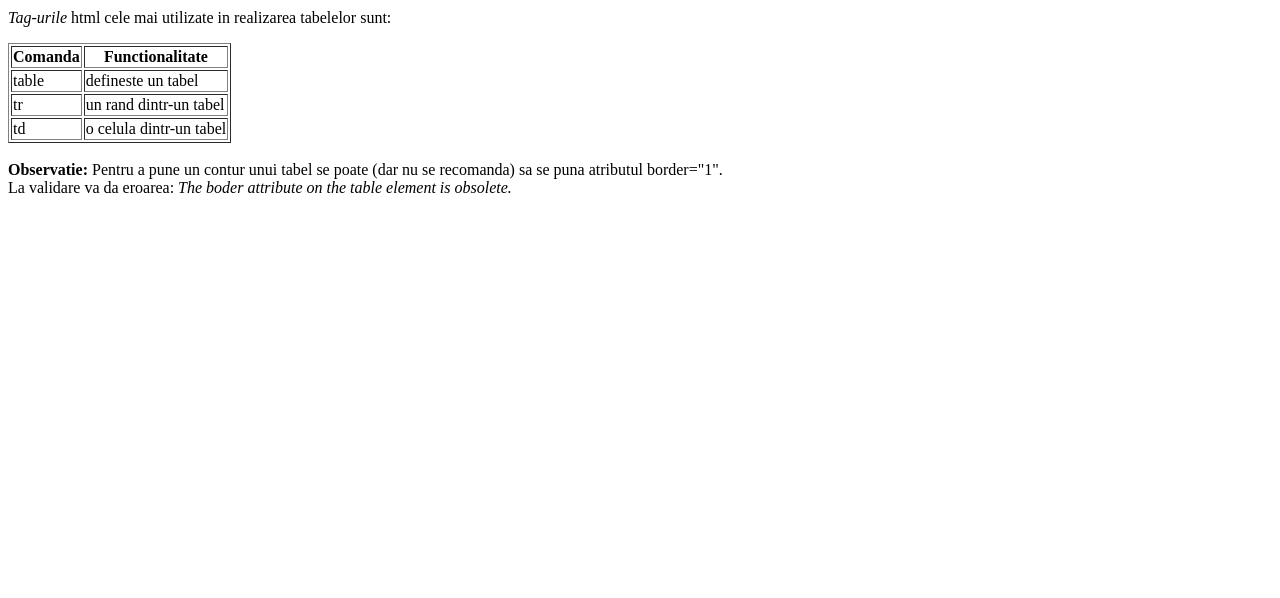
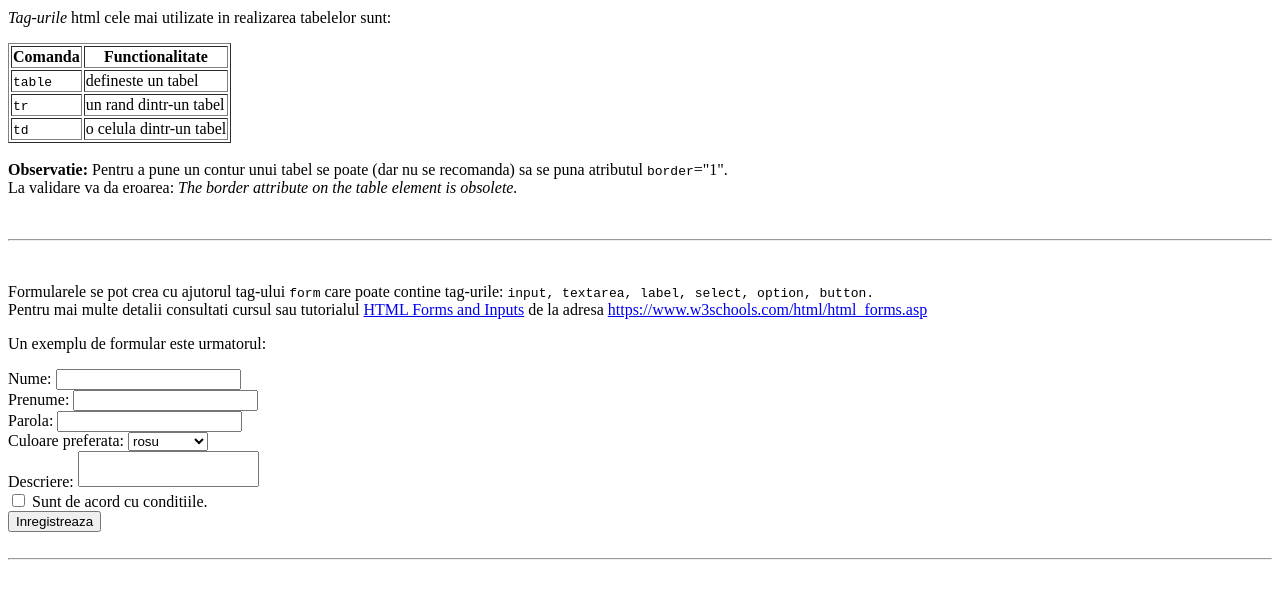
Before and after one commit to HDR-2021-2022/proiect-1-ElenaDenisa-Chelarasu, a plain HTML site: page despre.html in a window 1280 px wide. Shown: the part 546-1144 px from the top of the page. Before the commit the page ends 800 px from the top, so only its background shows below. Drawn offline with Linux system fonts and the light colour scheme.

Commit message:
despre.html exercitiul 2
Exemplu cu form

```diff
--- a/despre.html
+++ b/despre.html
@@ -2,6 +2,11 @@
 <html>
     <head>
         <title>My Beautiful Website</title>
+        <style>
+            textarea {
+              resize: none;
+            }
+            </style>
     </head>
     <body>
         <h1>Programare web</h1>
@@ -20,7 +25,7 @@
             <a href="https://upload.wikimedia.org/wikipedia/commons/e/e4/HTML_logo.png">
                 https://upload.wikimedia.org/wikipedia/commons/e/e4/HTML_logo.png
             </a>
-            . Imaginea are atributul height de valoare 127.
+            . Imaginea are atributul <code>height</code> de valoare 127.
             <img src="laboratorSchite/HTML_logo.png" alt="Logo">
         </p>
         <p>
@@ -32,21 +37,61 @@
                     <th>Functionalitate</th>
                 </tr>
                 <tr>
-                    <td>table</td>
+                    <td><code>table</code></td>
                     <td>defineste un tabel</td>
                 </tr>
                 <tr>
-                    <td>tr</td>
+                    <td><code>tr</code></td>
                     <td>un rand dintr-un tabel</td>
                 </tr>
                 <tr>
-                    <td>td</td>
+                    <td><code>td</code></td>
                     <td>o celula dintr-un tabel</td>
                 </tr>
             </table>
 
-            <br/><b>Observatie:</b> Pentru a pune un contur unui tabel se poate (dar nu se recomanda) sa se puna atributul border="1".
-            <br/>La validare va da eroarea: <i>The boder attribute on the table element is obsolete.</i>
+            <br/><b>Observatie:</b> Pentru a pune un contur unui tabel se poate (dar nu se recomanda) sa se puna atributul <code>border</code>="1".
+            <br/>La validare va da eroarea: <i>The border attribute on the table element is obsolete.</i>
+        </p>
+        <br/><hr/><br/>
+        <p>
+            Formularele se pot crea cu ajutorul tag-ului
+            <code>form</code>
+            care poate contine tag-urile:
+            <code>input, textarea, label, select, option, button.</code>
+            <br/>
+            Pentru mai multe detalii consultati cursul sau tutorialul
+            <a href="https://www.w3schools.com/html/html_forms.asp">HTML Forms and Inputs</a>
+             de la adresa
+            <a href="https://www.w3schools.com/html/html_forms.asp">https://www.w3schools.com/html/html_forms.asp</a>
+        </p>
+        <p>
+            Un exemplu de formular este urmatorul:
+            <form>
+                <label for="nume">Nume:</label>
+                <input type="text" id="nume" name="nume"><br>
+                <label for="prenume">Prenume:</label>
+                <input type="text" id="prenume" name="prenume"><br>
+                <label for="parola">Parola:</label>
+                <input type="password" id="parola" name="parola"><br>
+
+                <label for="culoarePreferata">Culoare preferata: </label>
+                <select id="culoarePreferata" name="culoarePreferata">
+                    <option value="rosu">rosu</option>
+                    <option value="portocaliu">portocaliu</option>
+                    <option value="galben">galben</option>
+                    <option value="verde">verde</option>
+                </select><br>
+
+                <label for="descriere">Descriere: </label>
+                <textarea id="descriere" name="descriere"></textarea><br>
+
+                <input type="checkbox" id="acord" name="acord">
+                <label for="acord">Sunt de acord cu conditiile.</label><br>
+
+                <button type="button">Inregistreaza</button>
+            </form>
+            <br><hr><br>
         </p>
     </body>
 </html>
```
